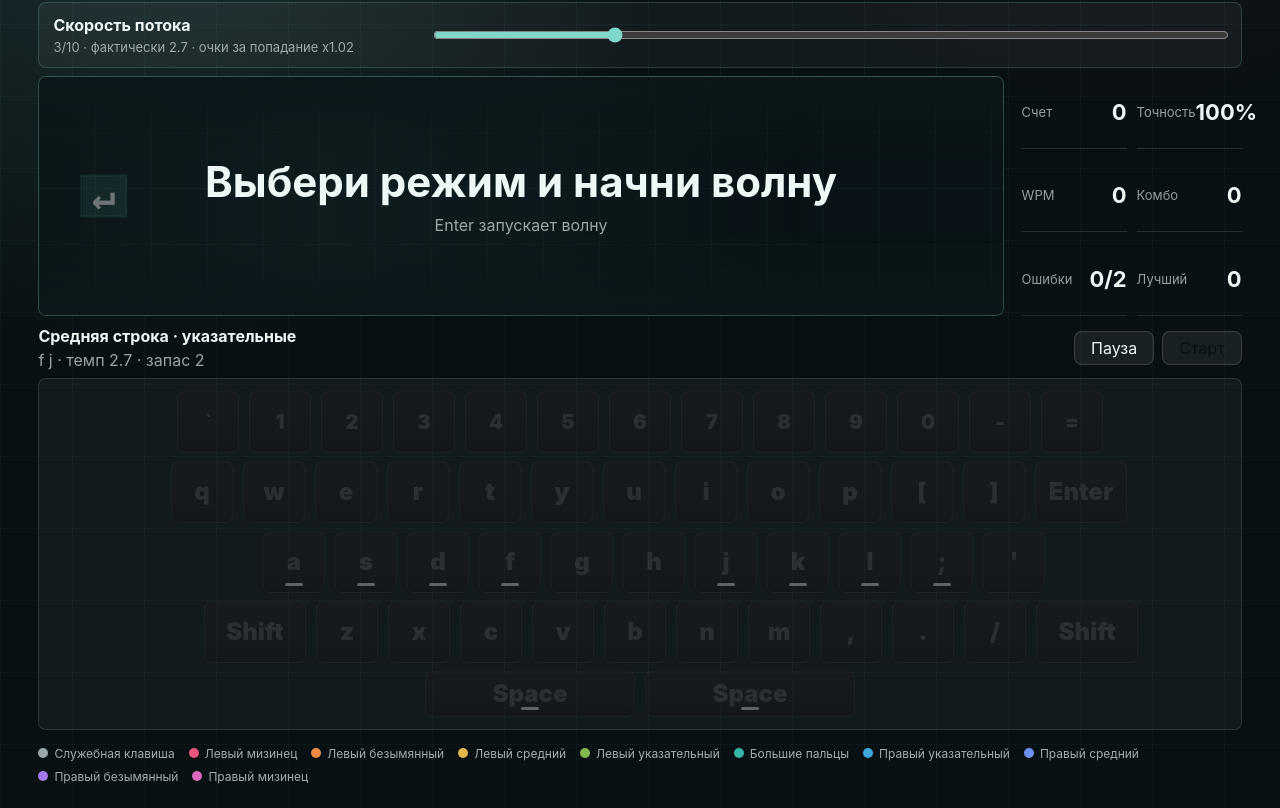
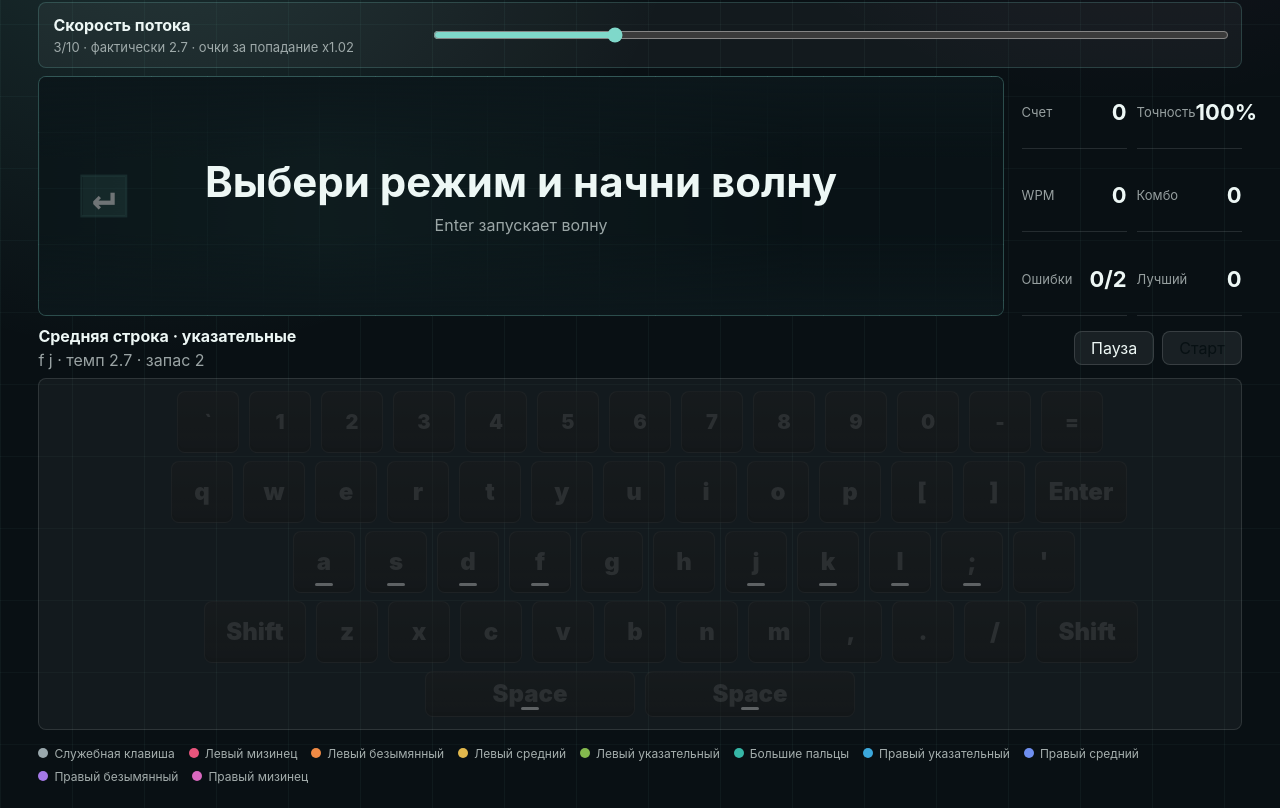
Before and after one commit to mary-antonova-2007/blind_type_trainer, a React (Vite) app: page / in a window 1280 px wide. Shown: the part 407-1215 px from the top of the page. Built offline with nearby package versions, Linux system fonts and the light colour scheme.

Commit message:
Fix Russian keyboard alignment

```diff
--- a/src/App.tsx
+++ b/src/App.tsx
@@ -118,7 +118,7 @@ const fingerColors: Record<FingerId, string> = {
 
 const keyboardRows: KeyDefinition[][] = [
   [
-    { code: "Backquote", en: "`", enShift: "~", ru: "е", ruShift: "Е", row: "number", finger: "left-pinky" },
+    { code: "Backquote", en: "`", enShift: "~", ru: "ё", ruShift: "Ё", row: "number", finger: "left-pinky" },
     { code: "Digit1", en: "1", enShift: "!", ru: "1", ruShift: "!", row: "number", finger: "left-pinky" },
     { code: "Digit2", en: "2", enShift: "@", ru: "2", ruShift: '"', row: "number", finger: "left-ring" },
     { code: "Digit3", en: "3", enShift: "#", ru: "3", ruShift: "№", row: "number", finger: "left-middle" },
--- a/src/styles.css
+++ b/src/styles.css
@@ -669,7 +669,7 @@ h1 {
 }
 
 .row-2 {
-  padding-left: 28px;
+  padding-left: 88px;
 }
 
 .row-3 {
```
